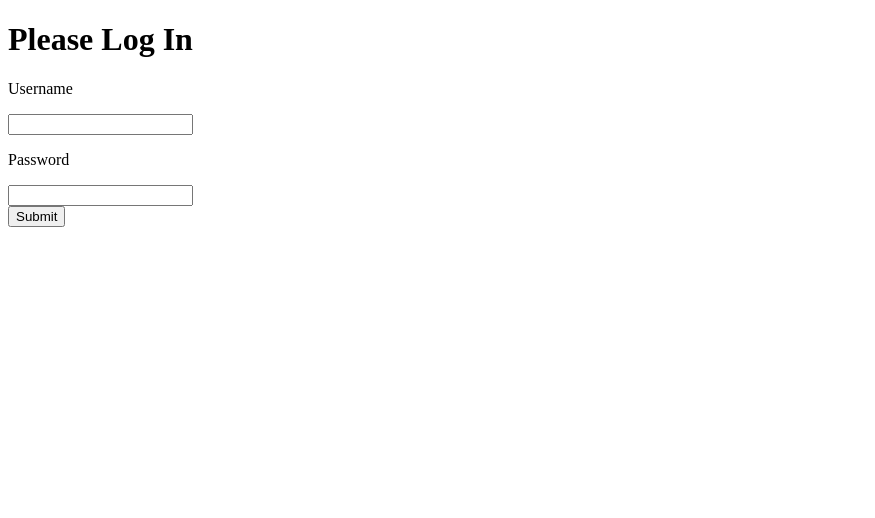
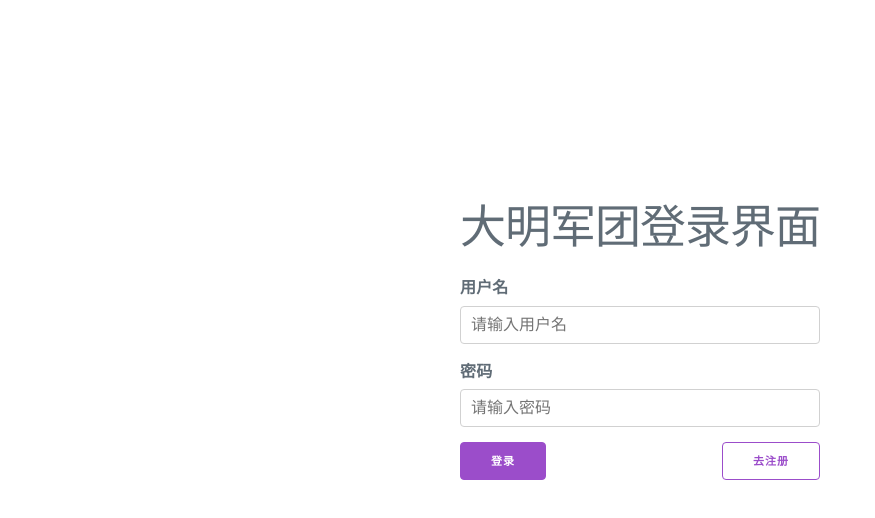
Before and after one commit to HinanawiMTenshi/greatmingweb, a Next.js app in the folder client/: page /Login in a window 1280 px wide. Shown: the top 518 px of the page, without its empty margins (0-875 px from the left). Built offline with nearby package versions, Linux system fonts and the light colour scheme.

Commit message:
修饰login

```diff
--- a/client/src/App.js
+++ b/client/src/App.js
@@ -3,7 +3,7 @@ import { BrowserRouter as Router, Route, Routes, Link } from 'react-router-dom';
 import HomePage from './pages/homepage';
 import Info from './pages/info';
 import Development from "./pages/development";
-import Login from "./components/Login";
+import Login from "./pages/Login";
 
 function App() {
   return (
--- a/client/src/pages/Login.css
+++ b/client/src/pages/Login.css
@@ -1,5 +1,17 @@
+html, body {
+    height: 100%;
+    margin: 0;
+    padding: 0;
+}
+
 .login-wrapper {
     display: flex;
     flex-direction: column;
     align-items: center;
+    justify-content: center;
+    height: 100%; /* 或其他适当的高度 */
 }
+.login-wrapper fieldset {
+    padding: 200px; /* 添加内边距 */
+    height: 100%; /* 设置高度 */
+}
--- a/client/src/pages/Login.js
+++ b/client/src/pages/Login.js
@@ -1,6 +1,8 @@
 import React, { useState } from 'react';
 //import './components/Login.css';
 import PropTypes from 'prop-types';
+import Helmet from "react-helmet"
+import "./Login.css"
 
 async function loginUser(credentials) {
     return fetch('http://localhost:3000/login', {
@@ -35,23 +37,34 @@ export default function Login({ setToken  }) {
 
 
     return(
-      <div className="login-wrapper">
-      <h1>Please Log In</h1>
-      {currentUser ? <p>Logged in as: {currentUser}</p> : null}
-      <form onSubmit={handleSubmit}>
-        <label>
-          <p>Username</p>
-          <input type="text" onChange={e => setUserName(e.target.value)} />
-        </label>
-        <label>
-          <p>Password</p>
-          <input type="password" onChange={e => setPassword(e.target.value)} />
-        </label>
         <div>
-          <button type="submit">Submit</button>
+            <link rel="stylesheet" href="https://fonts.googleapis.com/css?family=Roboto:300,300italic,700,700italic" />
+            <link rel="stylesheet" href="https://cdnjs.cloudflare.com/ajax/libs/normalize/8.0.1/normalize.css" />
+            <link rel="stylesheet" href="https://cdnjs.cloudflare.com/ajax/libs/milligram/1.4.1/milligram.css" />
+            <Helmet>
+                <title>登录界面</title>
+                <meta name="viewport" content="initial-scale=1.0, width=device-width" />
+            </Helmet>
+            <div className="login-wrapper">
+                <fieldset>
+                <h1>大明军团登录界面</h1>
+                {currentUser ? <p>Logged in as: {currentUser}</p> : null}
+                <form onSubmit={handleSubmit}>
+                <label htmlFor="nameField">用户名</label>
+                <input type="text" placeholder="请输入用户名" id="nameField" onChange={e => setUserName(e.target.value)} />
+
+                <label htmlFor="passwordField">密码</label>
+                <input type="password" placeholder="请输入密码" id="passwordField" onChange={e => setPassword(e.target.value)} />
+
+                <div style={{ display: 'flex', justifyContent: 'space-between' }}>
+                    <button className="button button-primary" type="submit">登录</button>
+                    <button className="button button-outline">去注册</button>
+                </div>
+
+                </form>
+                </fieldset>
+            </div>
         </div>
-      </form>
-    </div>
     )
   }
 
```
